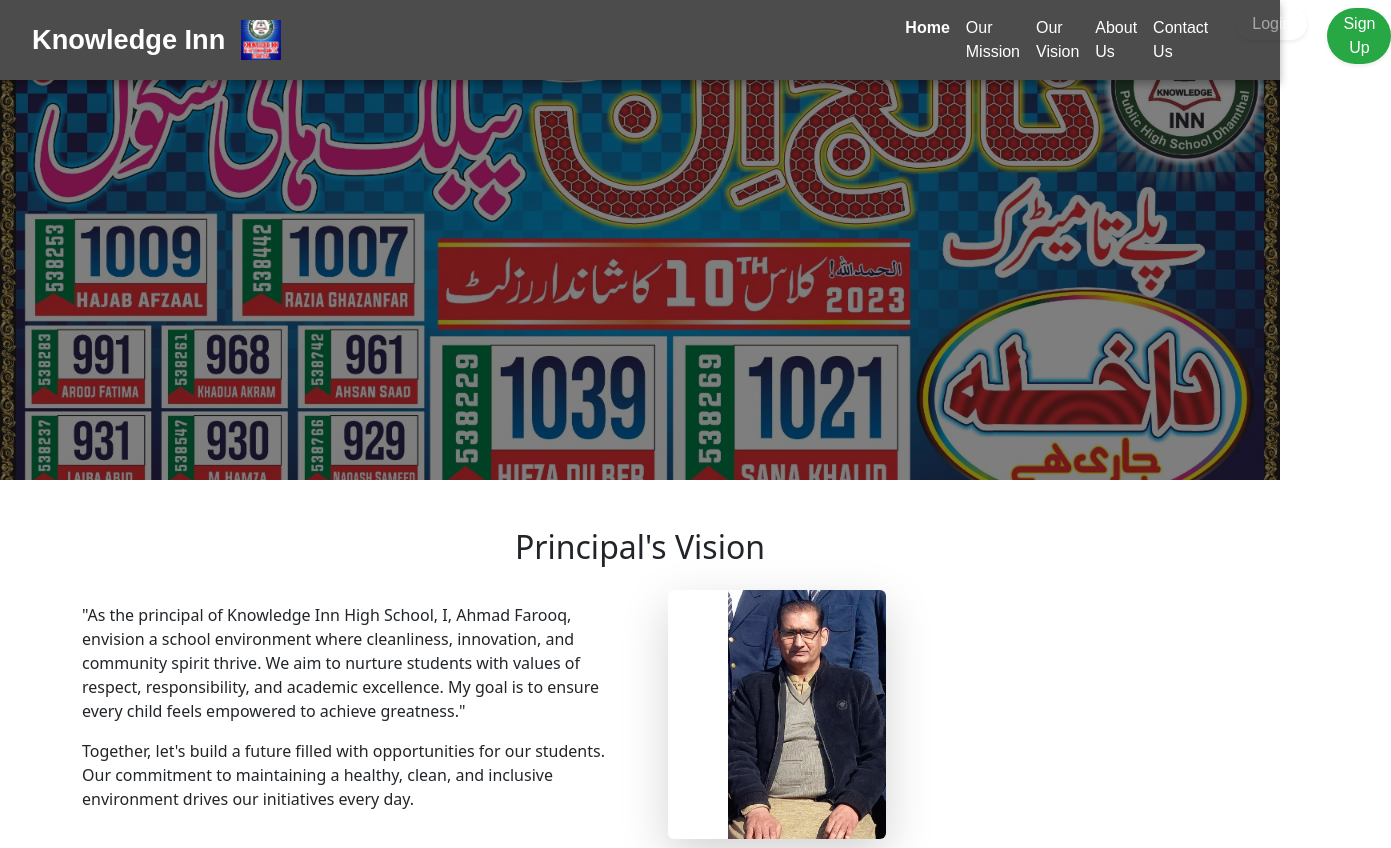
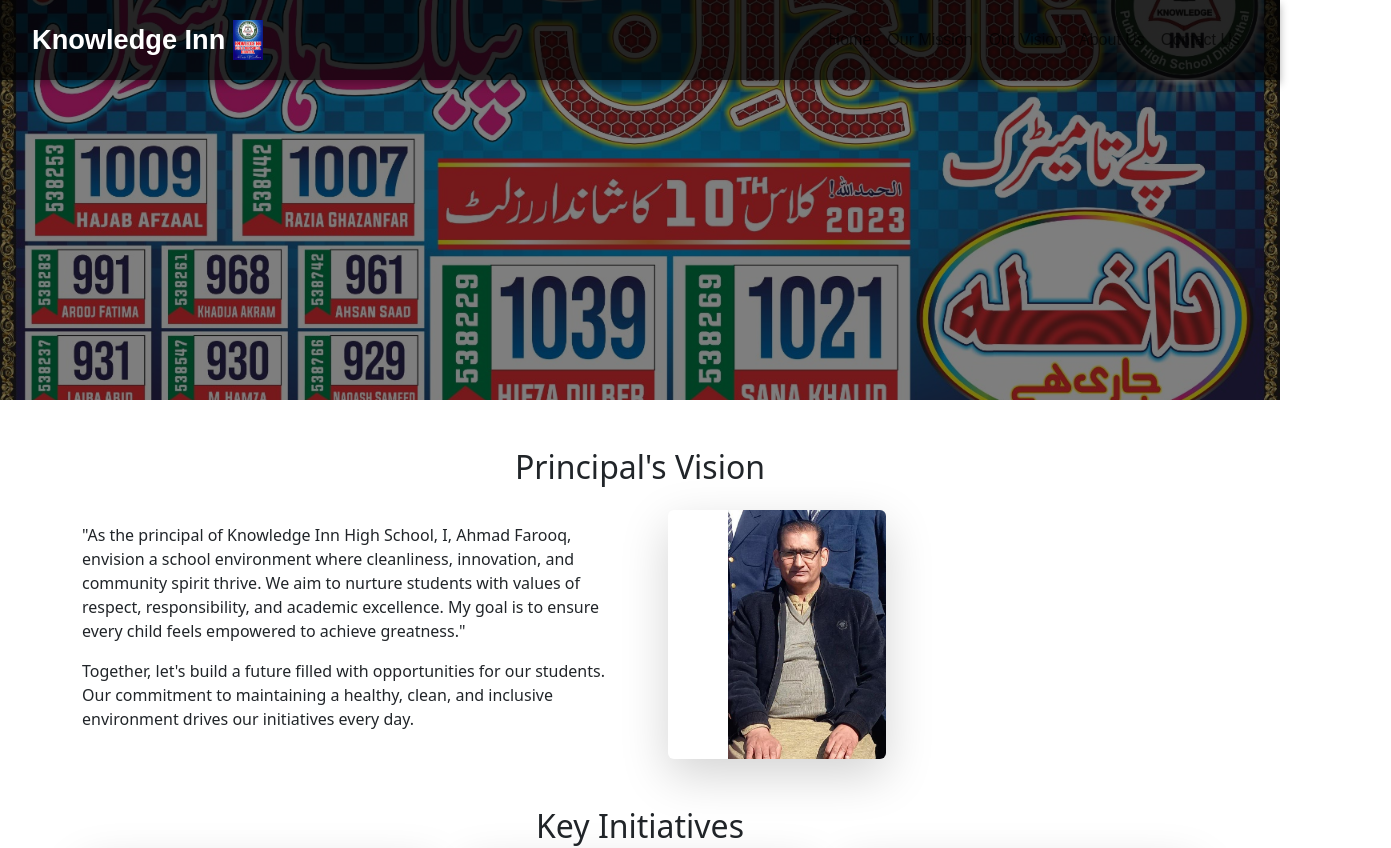
Before and after one commit to bilalmalikx/my-school-proj, an Angular app: page / in a window 1280 px wide. Shown: the top 848 px of the page, 1391 px wide, since content can reach past the window. Built offline with nearby package versions, Linux system fonts and the light colour scheme.

Commit message:
UPdated HTML

```diff
--- a/package.json
+++ b/package.json
@@ -18,6 +18,7 @@
     "@angular/platform-browser": "^17.3.0",
     "@angular/platform-browser-dynamic": "^17.3.0",
     "@angular/router": "^17.3.0",
+    "bootstrap": "^5.3.8",
     "emailjs-com": "^3.2.0",
     "rxjs": "~7.8.0",
     "tslib": "^2.3.0",
--- a/src/app/component/nav-bar/nav-bar.component.html
+++ b/src/app/component/nav-bar/nav-bar.component.html
@@ -1,59 +1,58 @@
-<nav class="navbar navbar-expand-lg navbar-dark sticky-top animated-navbar">
+<nav class="navbar navbar-expand-lg fixed-top custom-navbar">
   <div class="container-fluid">
-    <a class="navbar-brand d-flex align-items-center" href="/">
-      <span class="text-gradient">Knowledge Inn</span>
-      <!-- Add the image as a logo/icon -->
-      <img
-        src="assets/images/banner.jpg"
-        alt="Logo"
-        style="height: 40px; width: 40px; object-fit: cover;"
-        class="ms-3"
-      />
+
+    <!-- Brand -->
+    <a class="navbar-brand d-flex align-items-center" routerLink="/">
+      <span class="brand-text">Knowledge Inn</span>
+      <img src="assets/images/banner.jpg" alt="Logo" class="logo-img ms-2"/>
     </a>
-    <button
-      class="navbar-toggler"
-      type="button"
-      data-bs-toggle="collapse"
-      data-bs-target="#navbarNav"
-      aria-controls="navbarNav"
-      aria-expanded="false"
-      aria-label="Toggle navigation"
-    >
+
+    <!-- Toggler -->
+    <button class="navbar-toggler" type="button" (click)="toggleMenu()">
       <span class="navbar-toggler-icon"></span>
     </button>
-    <div class="collapse navbar-collapse" id="navbarNav">
-      <ul class="navbar-nav ms-auto" style="padding-left: 600px;">
+
+    <!-- Menu -->
+    <div class="navbar-collapse"
+         [ngClass]="{ 'collapse': !isMenuOpen, 'show': isMenuOpen }">
+
+      <ul class="navbar-nav ms-auto">
+
         <li class="nav-item">
-          <a class="nav-link nav-animated active" [routerLink]="['/home']">Home</a>
+          <a class="nav-link"
+             routerLink="/home"
+             routerLinkActive="active-link"
+             (click)="closeMenu()">Home</a>
         </li>
+
         <li class="nav-item">
-          <a class="nav-link nav-animated" [routerLink]="['/our-mission']">Our Mission</a>
+          <a class="nav-link"
+             routerLink="/our-mission"
+             routerLinkActive="active-link"
+             (click)="closeMenu()">Our Mission</a>
         </li>
+
         <li class="nav-item">
-          <a class="nav-link nav-animated" [routerLink]="['/our-vision']">Our Vision</a>
+          <a class="nav-link"
+             routerLink="/our-vision"
+             routerLinkActive="active-link"
+             (click)="closeMenu()">Our Vision</a>
         </li>
+
         <li class="nav-item">
-          <a class="nav-link nav-animated" [routerLink]="['/about-us']">About Us</a>
+          <a class="nav-link"
+             routerLink="/about-us"
+             routerLinkActive="active-link"
+             (click)="closeMenu()">About Us</a>
         </li>
+
         <li class="nav-item">
-          <a class="nav-link nav-animated" [routerLink]="['/contact-us']">Contact Us</a>
+          <a class="nav-link"
+             routerLink="/contact-us"
+             routerLinkActive="active-link"
+             (click)="closeMenu()">Contact Us</a>
         </li>
-        <li class="nav-item" style="padding-left: 20px;">
-          <a
-            class="nav-link btn btn-outline-light px-3 py-1 rounded-pill shadow-sm"
-            [routerLink]="['/login']"
-          >
-            Login
-          </a>
-        </li>
-        <li class="nav-item" style="padding-left: 20px;">
-          <a
-            class="nav-link btn btn-success px-3 py-1 rounded-pill text-white shadow-sm"
-            [routerLink]="['/signup']"
-          >
-            Sign Up
-          </a>
-        </li>
+
       </ul>
     </div>
   </div>
--- a/src/app/component/nav-bar/nav-bar.component.ts
+++ b/src/app/component/nav-bar/nav-bar.component.ts
@@ -1,5 +1,5 @@
 import { CommonModule } from '@angular/common';
-import { Component } from '@angular/core';
+import { Component, HostListener } from '@angular/core';
 import { RouterLink } from '@angular/router';
 
 @Component({
@@ -10,22 +10,24 @@
   styleUrls: ['./nav-bar.component.css']
 })
 export class NavBarComponent {
-  // Scroll function to add 'scrolled' class
+
+  isMenuOpen = false;
+
+  toggleMenu() {
+    this.isMenuOpen = !this.isMenuOpen;
+  }
+
+  closeMenu() {
+    this.isMenuOpen = false;
+  }
+
+  @HostListener('window:scroll', [])
   onScroll() {
-    const navbar = document.querySelector('.navbar') as HTMLElement;
+    const navbar = document.querySelector('.navbar');
     if (window.scrollY > 50) {
-      navbar.classList.add('scrolled');
+      navbar?.classList.add('scrolled');
     } else {
-      navbar.classList.remove('scrolled');
+      navbar?.classList.remove('scrolled');
     }
   }
-
-  // Initialize scroll listener
-  ngOnInit(): void {
-    window.addEventListener('scroll', this.onScroll);
-  }
-
-  ngOnDestroy(): void {
-    window.removeEventListener('scroll', this.onScroll);
-  }
 }
```
Also changed, not shown: 1 other file (tests, documents, lock files or other folders).
